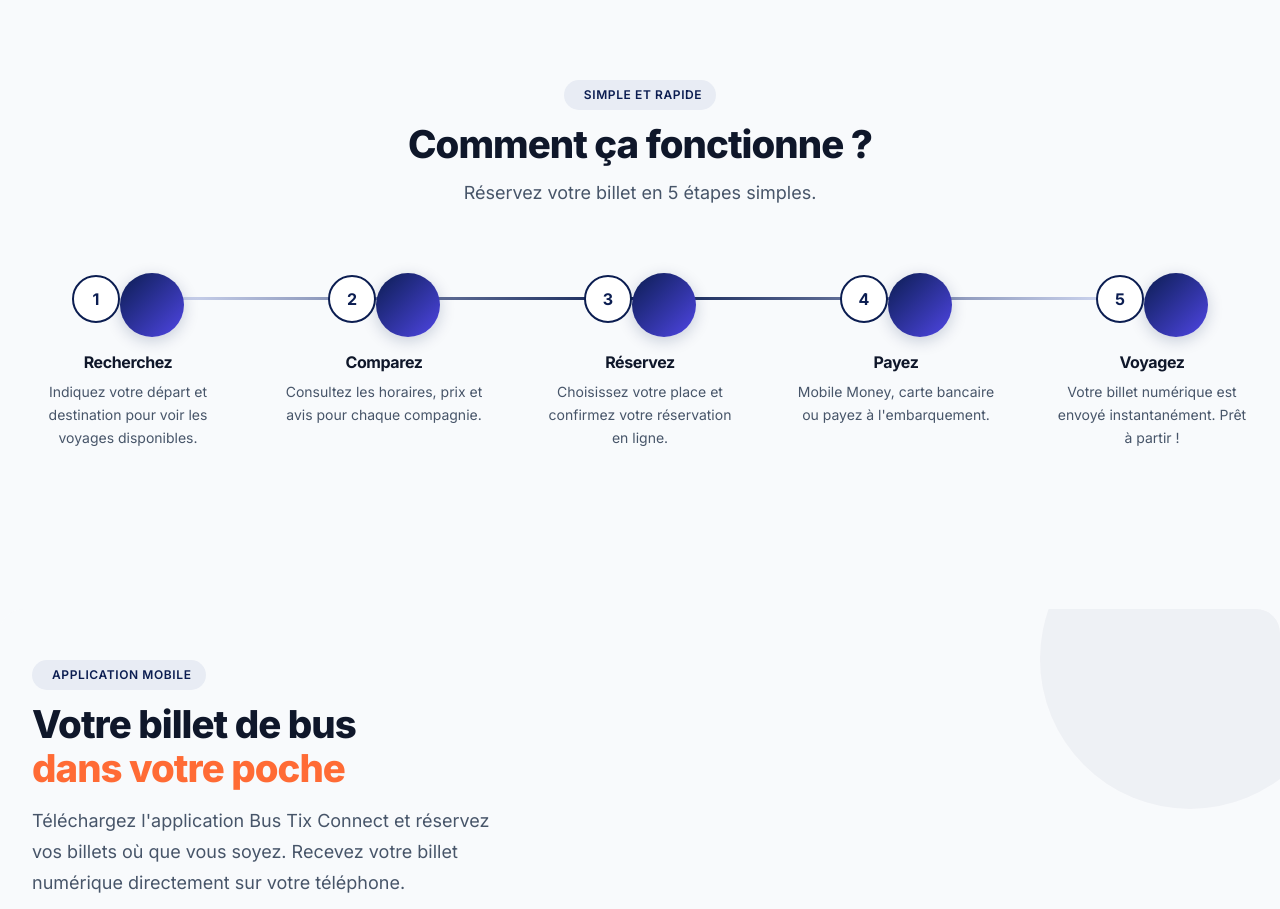
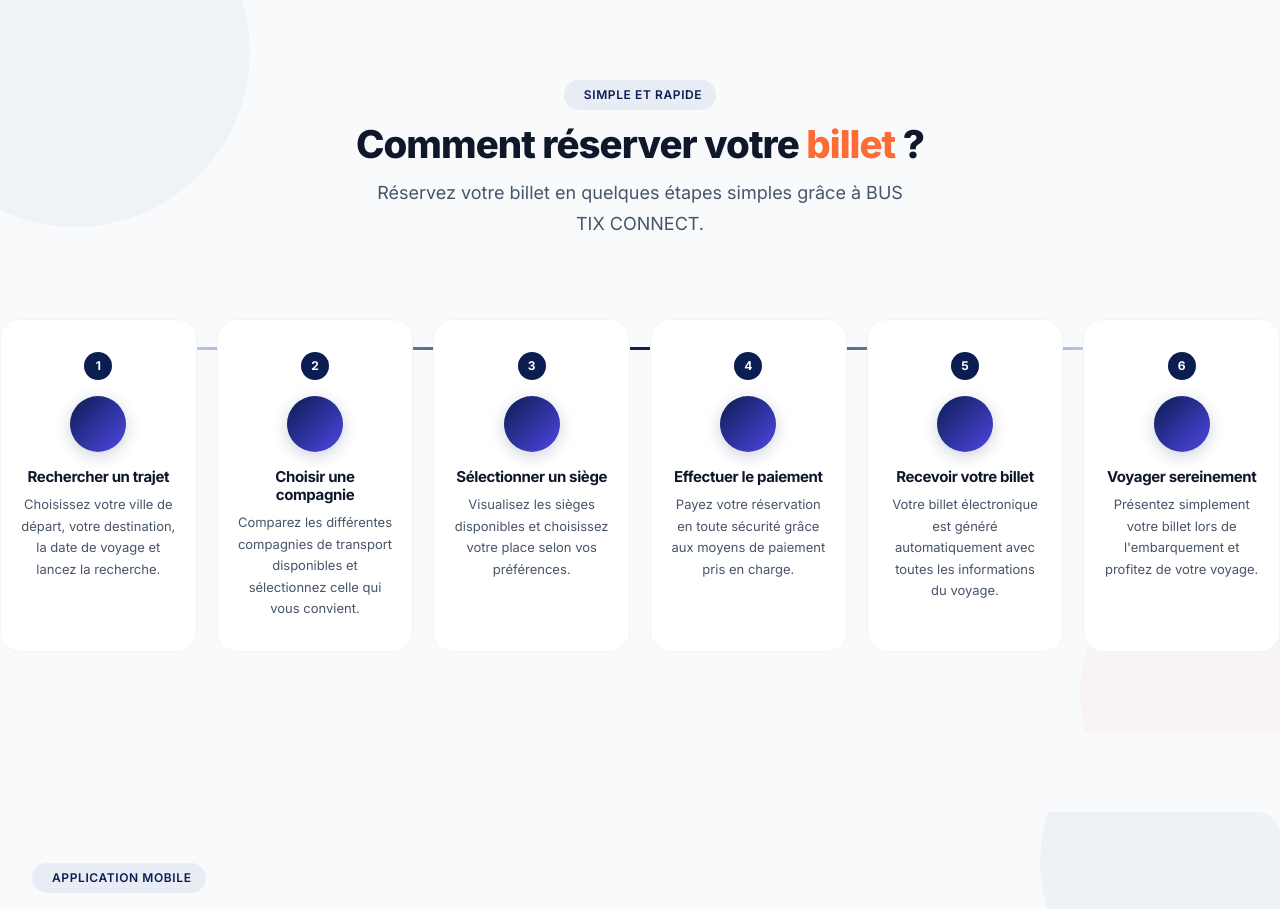
Before and after one commit to kodjohoza-hash/frontend, a React (Vite) app: page / in a window 1280 px wide. Shown: the part 5920-6829 px from the top of the page. Built offline with nearby package versions, Linux system fonts and the light colour scheme; no server answers.

Commit message:
feat(home): premium how it works section with 6-step timeline

```diff
--- a/src/assets/styles/landing.css
+++ b/src/assets/styles/landing.css
@@ -1508,24 +1508,55 @@ select.btc-search-input {
 .btc-dest-card:hover .btc-dest-cta-btn i { transform: translateX(3px); }
 
 /* ================================================
-   HOW IT WORKS
+   HOW IT WORKS — Premium Timeline
    ================================================ */
 .btc-how {
+  position: relative;
   padding: 5rem 0;
+  overflow: hidden;
+}
+
+.btc-how-deco {
+  position: absolute;
+  inset: 0;
+  pointer-events: none;
+}
+
+.btc-how-deco-orb {
+  position: absolute;
+  border-radius: 50%;
+}
+
+.btc-how-deco-orb--1 {
+  width: 350px;
+  height: 350px;
+  top: -120px;
+  left: -100px;
+  background: rgba(var(--color-primary-rgb), 0.03);
+}
+
+.btc-how-deco-orb--2 {
+  width: 280px;
+  height: 280px;
+  bottom: -100px;
+  right: -80px;
+  background: rgba(var(--color-accent-rgb), 0.04);
 }
 
 .btc-how-timeline {
-  display: flex;
-  justify-content: space-between;
+  display: grid;
+  grid-template-columns: repeat(6, 1fr);
+  gap: 1.25rem;
   position: relative;
-  padding-top: var(--space-4);
+  z-index: 1;
+  padding-top: 2rem;
 }
 
 .btc-how-line {
   position: absolute;
-  top: calc(var(--space-4) + 24px);
-  left: 10%;
-  right: 10%;
+  top: calc(2rem + 28px);
+  left: 8%;
+  right: 8%;
   height: 3px;
   background: linear-gradient(90deg, var(--color-primary-100) 0%, var(--color-primary) 50%, var(--color-primary-100) 100%);
   border-radius: 2px;
@@ -1533,14 +1564,11 @@ select.btc-search-input {
 }
 
 .btc-how-step {
-  flex: 1;
-  text-align: center;
-  padding: 0 var(--space-3);
   position: relative;
   z-index: 1;
   opacity: 0;
   transform: translateY(24px);
-  transition: opacity 0.5s, transform 0.5s;
+  transition: opacity 0.5s ease, transform 0.5s ease;
 }
 
 .btc-how-step.is-visible {
@@ -1548,65 +1576,78 @@ select.btc-search-input {
   transform: translateY(0);
 }
 
-.btc-how-number {
-  width: 48px;
-  height: 48px;
+/* Step Card */
+.btc-how-card {
+  text-align: center;
+  padding: 2rem 1.25rem;
+  border-radius: 20px;
+  background: var(--color-white);
+  border: 1px solid var(--border-subtle);
+  height: 100%;
+  display: flex;
+  flex-direction: column;
+  align-items: center;
+  transition: transform 0.35s ease, box-shadow 0.35s ease;
+}
+
+.btc-how-card:hover {
+  transform: translateY(-6px);
+  box-shadow: 0 16px 48px rgba(0, 0, 0, 0.08);
+}
+
+.btc-how-card-number {
+  width: 28px;
+  height: 28px;
   border-radius: 50%;
-  background: var(--color-white);
-  border: 2px solid var(--color-primary);
-  display: inline-flex;
+  background: var(--color-primary);
+  color: var(--color-white);
+  display: flex;
   align-items: center;
   justify-content: center;
-  margin-bottom: var(--space-4);
+  font-size: 0.75rem;
+  font-weight: 700;
+  margin-bottom: 1rem;
   position: relative;
   z-index: 2;
-  font-weight: var(--font-weight-bold);
-  color: var(--color-primary);
-  font-size: var(--font-size-base);
-  transition: background 0.2s, color 0.2s, transform 0.2s;
-}
-
-.btc-how-step:hover .btc-how-number {
-  background: var(--color-primary);
-  color: var(--color-white);
-  transform: scale(1.1);
-}
-
-.btc-how-icon {
-  width: 64px;
-  height: 64px;
+  transition: transform 0.3s ease;
+}
+
+.btc-how-card:hover .btc-how-card-number {
+  transform: scale(1.15);
+}
+
+.btc-how-card-icon {
+  width: 56px;
+  height: 56px;
   border-radius: 50%;
   background: linear-gradient(135deg, var(--color-primary) 0%, var(--color-primary-600) 100%);
   color: var(--color-white);
-  display: inline-flex;
+  display: flex;
   align-items: center;
   justify-content: center;
-  font-size: 1.4rem;
-  margin-bottom: var(--space-4);
-  box-shadow: 0 4px 16px rgba(11, 29, 81, 0.2);
-  transition: transform 0.3s, box-shadow 0.3s;
-}
-
-.btc-how-step:hover .btc-how-icon {
-  transform: translateY(-4px) scale(1.05);
-  box-shadow: 0 8px 24px rgba(11, 29, 81, 0.3);
-}
-
-.btc-how-title {
-  font-size: var(--font-size-base);
-  font-weight: var(--font-weight-bold);
+  font-size: 1.3rem;
+  margin-bottom: 1rem;
+  box-shadow: 0 4px 16px rgba(var(--color-primary-rgb), 0.2);
+  transition: transform 0.3s ease, box-shadow 0.3s ease;
+}
+
+.btc-how-card:hover .btc-how-card-icon {
+  transform: translateY(-4px) scale(1.08);
+  box-shadow: 0 8px 24px rgba(var(--color-primary-rgb), 0.3);
+}
+
+.btc-how-card-title {
+  font-size: 0.9375rem;
+  font-weight: 700;
   color: var(--text-primary);
-  margin-bottom: var(--space-2);
-}
-
-.btc-how-desc {
-  font-size: var(--font-size-sm);
+  margin-bottom: 0.5rem;
+}
+
+.btc-how-card-desc {
+  font-size: 0.8125rem;
   color: var(--text-secondary);
   line-height: 1.65;
   margin: 0;
-  max-width: 200px;
-  margin-left: auto;
-  margin-right: auto;
 }
 
 /* ================================================
@@ -2662,13 +2703,8 @@ select.btc-search-input {
   .btc-why-choose-grid { grid-template-columns: repeat(2, 1fr); }
   .btc-companies-grid { grid-template-columns: repeat(2, 1fr); }
   .btc-dest-grid { grid-template-columns: repeat(2, 1fr); }
-  .btc-how-timeline { flex-direction: column; padding-left: 2.5rem; gap: 0; }
-  .btc-how-line { top: 1rem; bottom: 1rem; left: calc(2.5rem - 1px); width: 3px; height: auto; right: auto; }
-  .btc-how-step { display: grid; grid-template-columns: auto 1fr; grid-template-rows: auto auto; gap: 0 1rem; text-align: left; padding: 1rem 0; }
-  .btc-how-number { grid-column: 1; grid-row: 1 / -1; width: 40px; height: 40px; font-size: var(--font-size-sm); align-self: start; margin-bottom: 0; }
-  .btc-how-icon { display: none; }
-  .btc-how-title { grid-column: 2; grid-row: 1; margin-bottom: 0.25rem; }
-  .btc-how-desc { grid-column: 2; grid-row: 2; max-width: none; margin: 0; }
+  .btc-how-timeline { grid-template-columns: repeat(3, 1fr); gap: 1rem; }
+  .btc-how-line { display: none; }
   .btc-footer-top { grid-template-columns: 1fr 1fr; }
 }
 
@@ -2722,6 +2758,11 @@ select.btc-search-input {
   .btc-companies-grid { grid-template-columns: 1fr; }
   .btc-dest-grid { grid-template-columns: 1fr; }
   .btc-dest-card { height: 260px; }
+  .btc-how-timeline { grid-template-columns: repeat(2, 1fr); }
+  .btc-how-card { padding: 1.5rem 1rem; }
+  .btc-how-card-icon { width: 48px; height: 48px; font-size: 1.15rem; }
+  .btc-how-card-title { font-size: 0.875rem; }
+  .btc-how-card-desc { font-size: 0.75rem; }
   .btc-company-card { border-radius: 16px; }
   .btc-mobile-app-card { padding: 2rem 1.5rem; }
   .btc-newsletter-card { padding: 2rem 1.5rem; }
@@ -2762,4 +2803,6 @@ select.btc-search-input {
   .btc-hero-float {
     padding: 0.5rem 0.75rem;
   }
-}
+  .btc-how-timeline { grid-template-columns: 1fr; }
+  .btc-how-card { padding: 1.5rem; }
+}
--- a/src/components/home/HowItWorks/HowItWorksSection.jsx
+++ b/src/components/home/HowItWorks/HowItWorksSection.jsx
@@ -1,19 +1,27 @@
 import { useInView } from '@hooks/useLandingPage';
 import { STEPS } from '@data/landingPage';
+import StepCard from './StepCard';
 
 const HowItWorksSection = () => {
   const [ref, isInView] = useInView({ threshold: 0.1 });
 
   return (
     <section id="comment-ca-marche" className="btc-how" ref={ref} aria-label="Comment ça marche">
+      <div className="btc-how-deco" aria-hidden="true">
+        <div className="btc-how-deco-orb btc-how-deco-orb--1" />
+        <div className="btc-how-deco-orb btc-how-deco-orb--2" />
+      </div>
+
       <div className="container">
         <div className={`btc-section-header ${isInView ? 'is-visible' : ''}`}>
           <span className="btc-section-badge">
             <i className="bi bi-list-ol" /> Simple et rapide
           </span>
-          <h2 className="btc-section-title">Comment ça fonctionne ?</h2>
+          <h2 className="btc-section-title">
+            Comment réserver votre <span className="text-accent">billet</span> ?
+          </h2>
           <p className="btc-section-subtitle">
-            Réservez votre billet en 5 étapes simples.
+            Réservez votre billet en quelques étapes simples grâce à BUS TIX CONNECT.
           </p>
         </div>
 
@@ -23,14 +31,9 @@ const HowItWorksSection = () => {
             <div
               key={step.id}
               className={`btc-how-step ${isInView ? 'is-visible' : ''}`}
-              style={{ transitionDelay: `${i * 0.12}s` }}
+              style={{ transitionDelay: `${i * 0.1}s` }}
             >
-              <div className="btc-how-number">{step.number}</div>
-              <div className="btc-how-icon">
-                <i className={`bi ${step.icon}`} />
-              </div>
-              <h4 className="btc-how-title">{step.title}</h4>
-              <p className="btc-how-desc">{step.description}</p>
+              <StepCard step={step} index={i} />
             </div>
           ))}
         </div>
--- a/src/components/home/HowItWorks/StepCard.jsx
+++ b/src/components/home/HowItWorks/StepCard.jsx
@@ -1,37 +1,17 @@
 import { memo } from 'react';
-import clsx from 'clsx';
 
-/**
- * StepCard — Single step in the timeline
- * Desktop: horizontal with connector line
- * Mobile: vertical with dot connector
- * Memoized for performance
- */
-const StepCard = memo(({ step, index, total }) => {
-  const isLast = index === total - 1;
-
+const StepCard = memo(({ step, index }) => {
   return (
-    <div className={clsx('timeline-step', `reveal reveal-delay-${(index % 5) + 1}`)}>
-      {/* Step number badge */}
-      <div className="timeline-step-number">
-        <span className="timeline-step-number-text">{step.number}</span>
-      </div>
-
-      {/* Connector line (desktop only, not on last) */}
-      {!isLast && <div className="timeline-step-connector" />}
-
-      {/* Icon circle */}
-      <div className="timeline-step-icon">
+    <div className="btc-how-card">
+      <div className="btc-how-card-number">{step.number}</div>
+      <div className="btc-how-card-icon">
         <i className={`bi ${step.icon}`} />
       </div>
-
-      {/* Content */}
-      <h4 className="timeline-step-title">{step.title}</h4>
-      <p className="timeline-step-description">{step.description}</p>
+      <h3 className="btc-how-card-title">{step.title}</h3>
+      <p className="btc-how-card-desc">{step.description}</p>
     </div>
   );
 });
 
 StepCard.displayName = 'StepCard';
-
 export default StepCard;
--- a/src/data/landingPage.js
+++ b/src/data/landingPage.js
@@ -169,11 +169,12 @@ export const DESTINATIONS = [
 ];
 
 export const STEPS = [
-  { id: 1, number: 1, icon: 'bi-search', title: 'Recherchez', description: 'Indiquez votre départ et destination pour voir les voyages disponibles.' },
-  { id: 2, number: 2, icon: 'bi-bus-front', title: 'Comparez', description: 'Consultez les horaires, prix et avis pour chaque compagnie.' },
-  { id: 3, number: 3, icon: 'bi-check2-square', title: 'Réservez', description: 'Choisissez votre place et confirmez votre réservation en ligne.' },
-  { id: 4, number: 4, icon: 'bi-wallet2', title: 'Payez', description: 'Mobile Money, carte bancaire ou payez à l\'embarquement.' },
-  { id: 5, number: 5, icon: 'bi-ticket-perforated', title: 'Voyagez', description: 'Votre billet numérique est envoyé instantanément. Prêt à partir !' },
+  { id: 1, number: 1, icon: 'bi-search', title: 'Rechercher un trajet', description: 'Choisissez votre ville de départ, votre destination, la date de voyage et lancez la recherche.' },
+  { id: 2, number: 2, icon: 'bi-bus-front', title: 'Choisir une compagnie', description: 'Comparez les différentes compagnies de transport disponibles et sélectionnez celle qui vous convient.' },
+  { id: 3, number: 3, icon: 'bi-grid-3x3-gap', title: 'Sélectionner un siège', description: 'Visualisez les sièges disponibles et choisissez votre place selon vos préférences.' },
+  { id: 4, number: 4, icon: 'bi-credit-card', title: 'Effectuer le paiement', description: 'Payez votre réservation en toute sécurité grâce aux moyens de paiement pris en charge.' },
+  { id: 5, number: 5, icon: 'bi-ticket-perforated', title: 'Recevoir votre billet', description: 'Votre billet électronique est généré automatiquement avec toutes les informations du voyage.' },
+  { id: 6, number: 6, icon: 'bi-bag-check', title: 'Voyager sereinement', description: 'Présentez simplement votre billet lors de l\'embarquement et profitez de votre voyage.' },
 ];
 
 export const TESTIMONIALS = [
```
